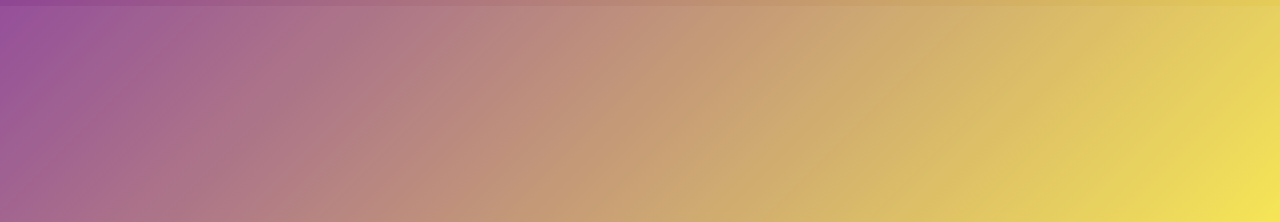
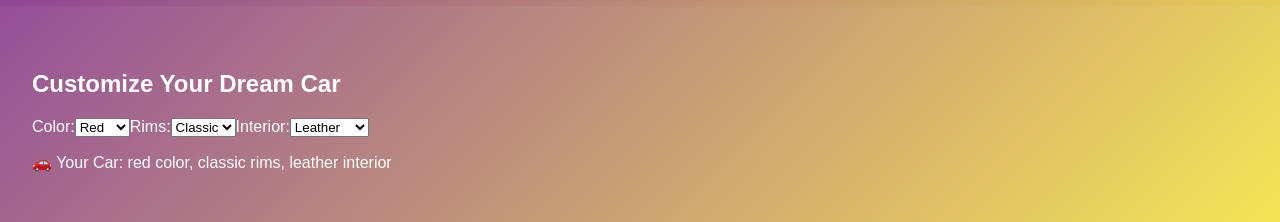
Before and after one commit to SayfiddinovDoniyor/project100points, a React (Create React App) app in the folder myapp/: page / in a window 1280 px wide. Shown: the part 538-760 px from the top of the page. Built offline with nearby package versions, Linux system fonts and the light colour scheme.

Commit message:
carb
car

```diff
--- a/myapp/src/index.js
+++ b/myapp/src/index.js
@@ -14,30 +14,25 @@ const App = () => {
       "ab", "ul", "lo", "di", "yor", "bek", "an", "or", "no", "za", "sha", "ra",
       "mi", "la", "zo", "ka", "na", "ur", "to", "mu", "li", "ro", "ta", "ga" ,"xon","jon"
     ];
-
-
     const length = Math.floor(Math.random() * 3) + 2;
     let name = "";
-
     for (let i = 0; i < length; i++) {
       name += syllables[Math.floor(Math.random() * syllables.length)];
     }
-
     return name.charAt(0).toUpperCase() + name.slice(1);
   };
-
 
   const richNews = [
     {
       title: "Random Name Generator Added!",
       description: "You can now create fun, made-up names with our new feature.",
-      image: "https://via.placeholder.com/500x250?text=Random+Name+Generator", // Replace with your image
+      image: "https://via.placeholder.com/500x250?text=Random+Name+Generator",
       type: "image",
     },
     {
       title: "Video Demo of Number Randomizer",
       description: "Watch how easy it is to get random numbers.",
-      video: "https://www.w3schools.com/html/mov_bbb.mp4", // Use your own hosted video later
+      video: "https://www.w3schools.com/html/mov_bbb.mp4",
       type: "video",
     },
     {
@@ -49,15 +44,12 @@ const App = () => {
   ];
 
   const [richNewsIndex, setRichNewsIndex] = useState(0);
-
   useEffect(() => {
     const interval = setInterval(() => {
       setRichNewsIndex((prev) => (prev + 1) % richNews.length);
-  }, 5000); // change every 5 seconds
+    }, 5000);
     return () => clearInterval(interval);
   }, []);
-
-
 
   const handleRandomize = () => {
     if (mode === 'numbers') {
@@ -77,12 +69,49 @@ const App = () => {
       } else {
         setResult('❌ Please enter at least one name');
       }
-    }
-    else if (mode === 'uzbek') {
+    } else if (mode === 'uzbek') {
       const randomName = generateRandomName();
       setResult(`Your baby's name is  ${randomName}`);
     }
+  };
 
+  const CarCustomizer = () => {
+    const [color, setColor] = useState('red');
+    const [rims, setRims] = useState('classic');
+    const [interior, setInterior] = useState('leather');
+
+    return (
+      <div className="car-customizer">
+        <h2>Customize Your Dream Car</h2>
+        <label>
+          Color:
+          <select value={color} onChange={(e) => setColor(e.target.value)}>
+            <option value="red">Red</option>
+            <option value="blue">Blue</option>
+            <option value="black">Black</option>
+          </select>
+        </label>
+        <label>
+          Rims:
+          <select value={rims} onChange={(e) => setRims(e.target.value)}>
+            <option value="classic">Classic</option>
+            <option value="sport">Sport</option>
+            <option value="luxury">Luxury</option>
+          </select>
+        </label>
+        <label>
+          Interior:
+          <select value={interior} onChange={(e) => setInterior(e.target.value)}>
+            <option value="leather">Leather</option>
+            <option value="fabric">Fabric</option>
+            <option value="alcantara">Alcantara</option>
+          </select>
+        </label>
+        <div className="car-preview">
+          <p>🚗 Your Car: {color} color, {rims} rims, {interior} interior</p>
+        </div>
+      </div>
+    );
   };
 
   return (
@@ -90,9 +119,6 @@ const App = () => {
       <header className="header">
         <h1>Randomizer</h1>
       </header>
-
-
-
 
       <nav className="menu">
         <label>Select Type:</label>
@@ -104,7 +130,6 @@ const App = () => {
           <option value="numbers">Numbers</option>
           <option value="names">Names</option>
           <option value="uzbek">Generated Name</option>
-
         </select>
       </nav>
 
@@ -126,7 +151,6 @@ const App = () => {
           </div>
         ))}
       </div>
-
 
       <main className="main-content">
         {mode === 'numbers' && (
@@ -166,6 +190,8 @@ const App = () => {
         )}
 
         <div className="result">{result}</div>
+
+        <CarCustomizer />
       </main>
     </div>
   );
```
Also changed, not shown: myapp/src/CarCustomizer.js (added, +41 -0 lines), myapp/src/api.js (added, +7 -0 lines), myapp/src/images/Randomname.js (renamed from myapp/src/for_codes/Randomname.js), 2 other files (tests, documents, lock files or other folders). Lines whose indentation alone changed are shown as unchanged.
